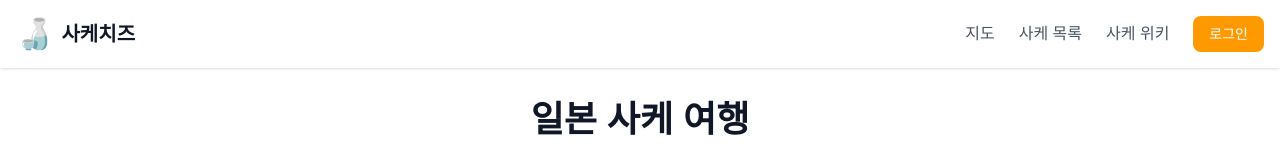
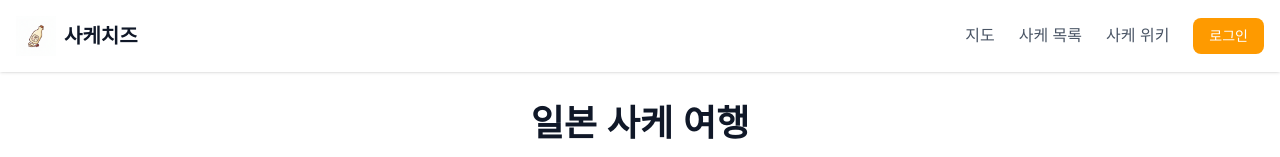
Before and after one commit to Rudi-claude/sake-cheese, a Next.js app: page / in a window 1280 px wide. Shown: the top 157 px of the page. Built offline with nearby package versions, Linux system fonts and the light colour scheme; no server answers.

Commit message:
Add custom logo to header and favicon

```diff
--- a/src/components/Header.tsx
+++ b/src/components/Header.tsx
@@ -16,7 +16,7 @@
         <div className="max-w-7xl mx-auto px-4 py-4">
           <div className="flex items-center justify-between">
             <Link href="/" className="flex items-center gap-2">
-              <span className="text-3xl">🍶</span>
+              <img src="/logo.png" alt="사케치즈" className="w-10 h-10 object-contain" />
               <span className="text-xl font-bold text-gray-900">사케치즈</span>
             </Link>
 
```
Also changed, not shown: public/logo.png (added), src/app/icon.png (added).
